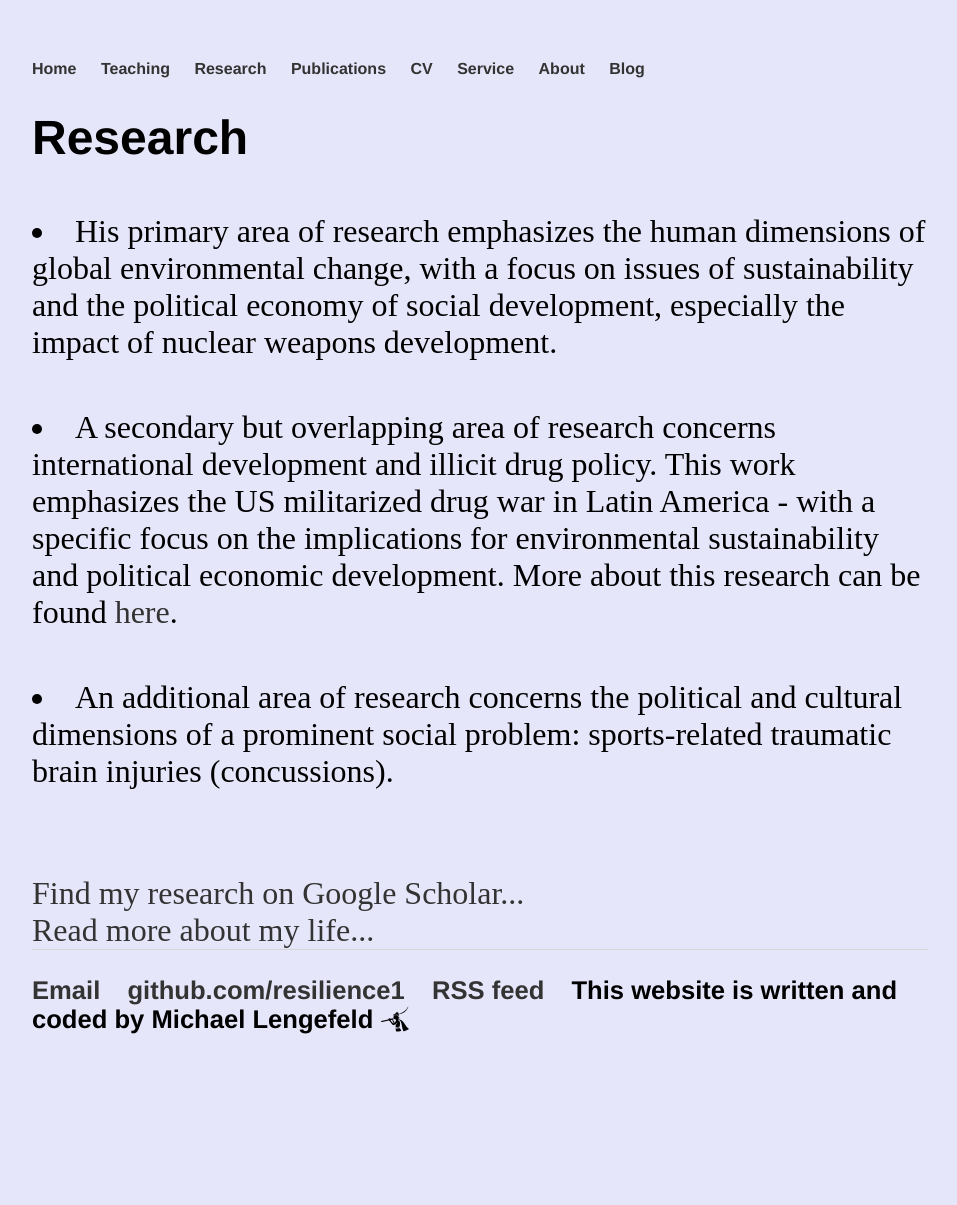
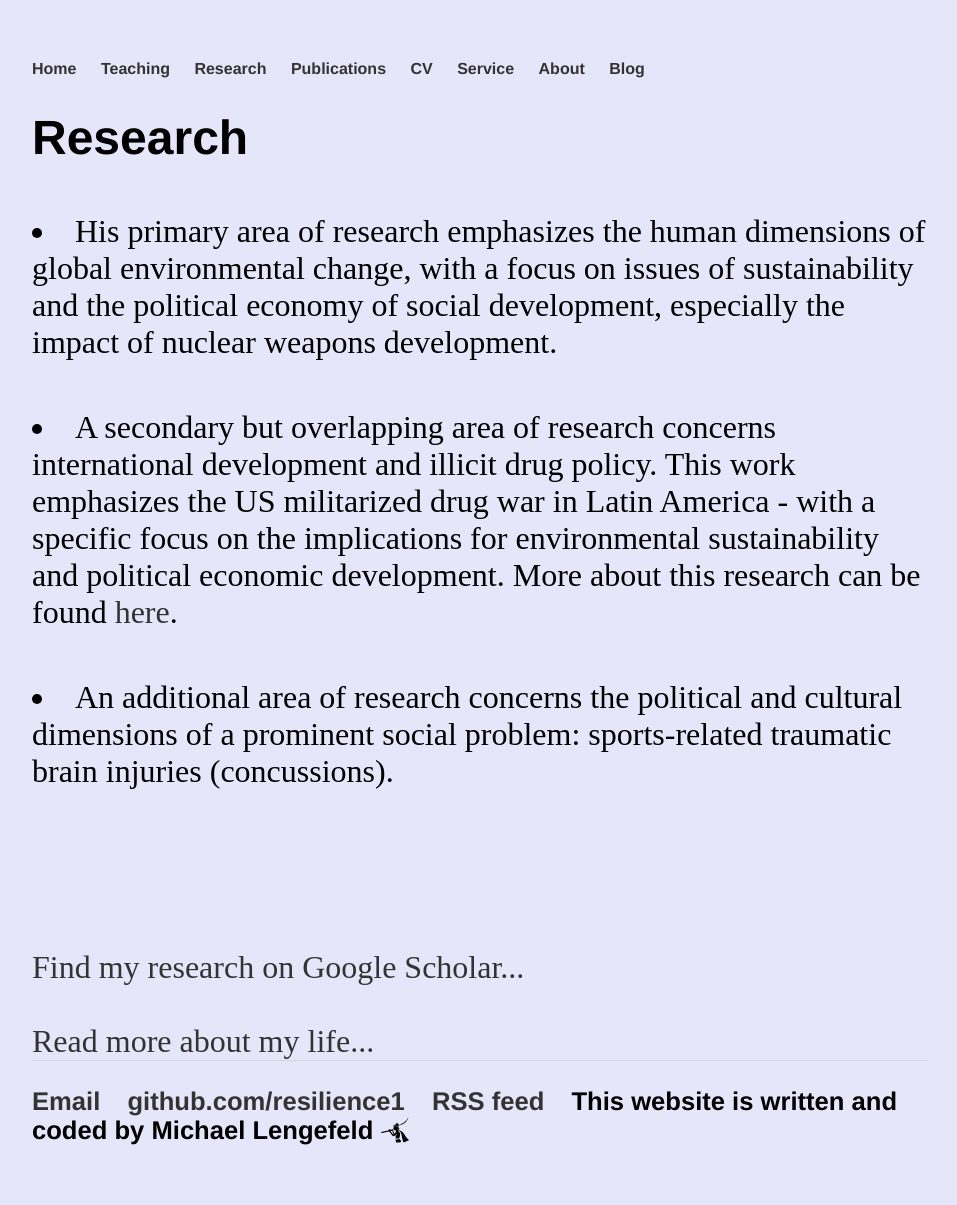
Before and after one commit to resilience1/resilience1.github.io, a Jekyll site: the page built from research/index.html, in a window 1280 px wide. Shown: the whole page, without its empty margins (160-1117 px from the left). Built offline with Jekyll 4.4.1, drawn with Linux system fonts in a browser that asks for light colours; nearby versions of some CDN libraries; before the commit the page ends 1094 px from its top, so only the background shows below that.

Commit message:
Update index.html

```diff
--- a/research/index.html
+++ b/research/index.html
@@ -16,11 +16,10 @@ title: Research
 	<font size="6"><p><li>An additional area of research concerns the political and cultural dimensions of a prominent social
 	problem: sports-related traumatic brain injuries (concussions).</li></p><br>
 
-</div><!-- /.blurb -->
+</div><br><br>
 
-<div class="blurb">
+
 
 	<font size="6"><a href="https://scholar.google.com/scholar?hl=en&as_sdt=0%2C48&q=Michael+Lengefeld&btnG=">
-	Find my research on Google Scholar...</a><br>
+		Find my research on Google Scholar...</a><br></br>
 	<a href="https://soc.wsu.edu/people/graduate-students/lengefeld-michael/">Read more about my life...</a></font>
-</div><!-- /.blurb -->
```
